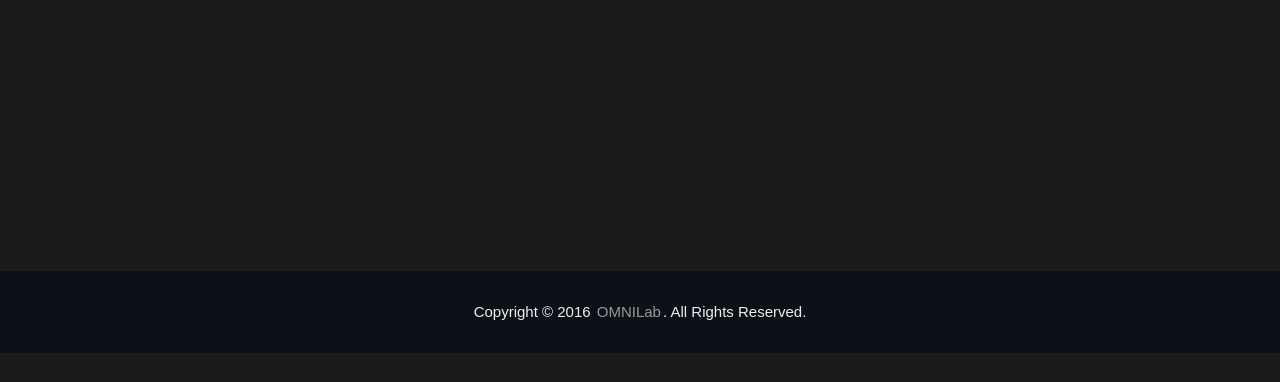
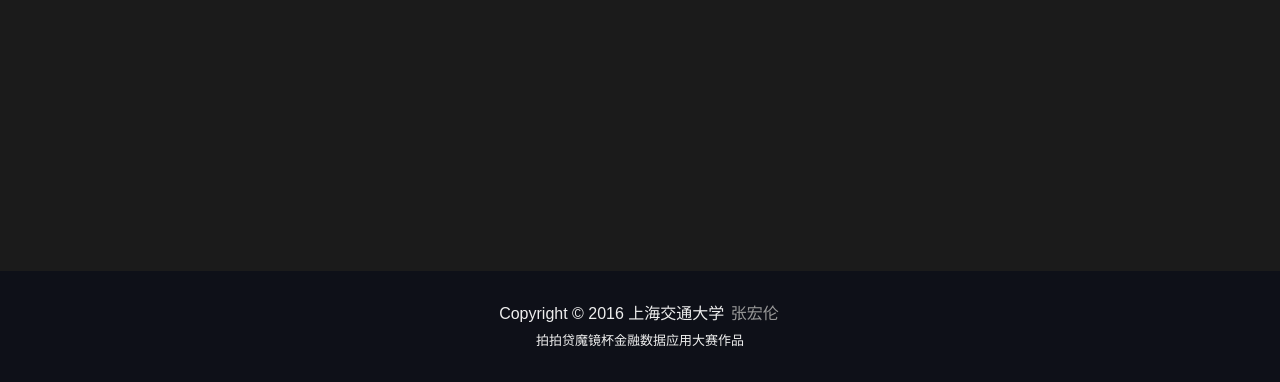
Before and after one commit to miy000/ppd-magic-mirror, a Python web app: template templates/stat.html in a window 1280 px wide. Shown: the part 617-999 px from the top of the page. Before the commit the page ends 970 px from the top, so only its background shows below. Run offline with Jinja, Linux system fonts and the light colour scheme; the template is opened without the code that fills it, so the values that code supplies are empty.

Commit message:
modify copyright

```diff
--- a/templates/layout.html
+++ b/templates/layout.html
@@ -188,7 +188,7 @@
         </div>
     </div>
     <div id="footer">
-        <p>Copyright © 2016 <a href="http://omnilab.sjtu.edu.cn/" target="_blank">OMNILab</a>. All Rights Reserved.</p>
+        <p style="line-height:1.6;font-size:16px;">Copyright © 2016 上海交通大学 <a href="http://zhanghonglun.cn/" target="_blank">张宏伦</a><br/><span style="font-size:13px;">拍拍贷魔镜杯金融数据应用大赛作品</span></p>
     </div>
 </body>
 
```
